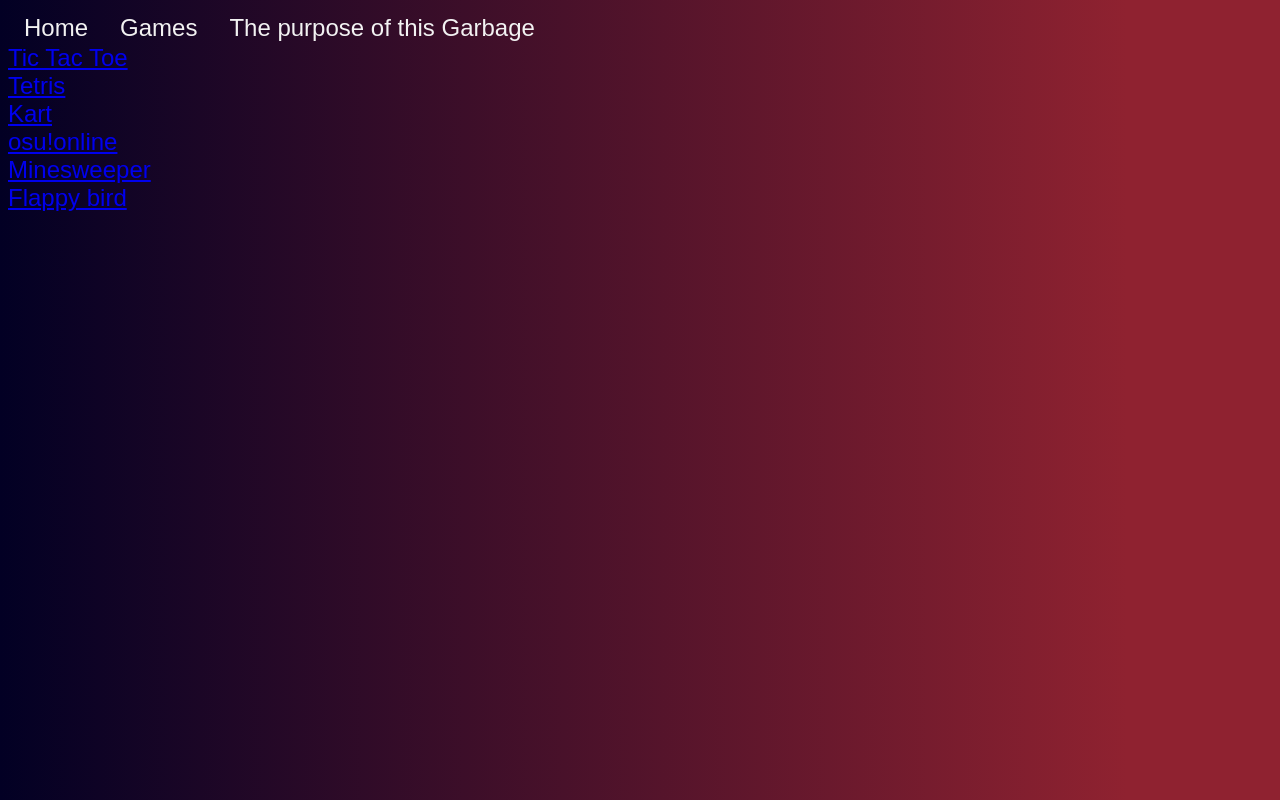
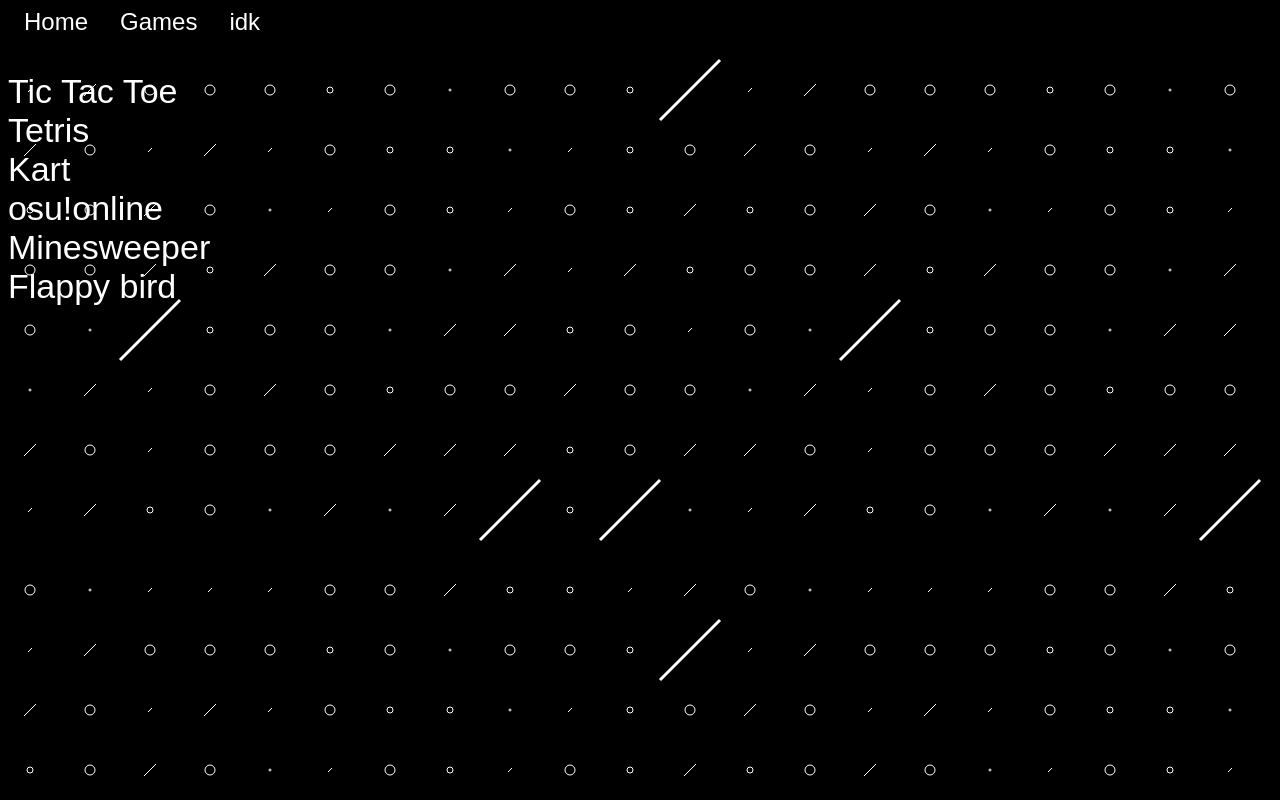
Before and after one commit to dizcorb/gaming, a plain HTML site: page games.html in a window 1280 px wide. Drawn offline with Linux system fonts and the light colour scheme.

Commit message:
i dont know
v

```diff
--- a/games.html
+++ b/games.html
@@ -3,16 +3,19 @@
     <title> dizcord gaming  </title>
     <link rel="icon" href="icon.ico">
     <link rel="stylesheet" href="style.css">
+    <meta name="viewport" content="width=device-width, initial-scale=1.0">
 </head>
 <body>
     <div class="navbar">
-        <a href="index.html">Home</a>
-        <a href="games.html">Games</News</a>
-        <a href="about.html">The purpose of this Garbage</a>
+        <ul>
+            <li><a href="index.html">Home</a></li>
+            <li><a href="games.html">Games</a></li>
+            <li><a href="about.html">idk</a></li>
+          </ul>
       </div>
       <br>
       <br>
-      <div class="games"></div>
+      <div class="games">
       <a href="tictactoe/index.html"> Tic Tac Toe</a>
       <br>
       <a href="tetris/tetris.html">Tetris</a>
@@ -24,4 +27,5 @@
       <a href="minesweeper/mine.html"> Minesweeper</a>
       <br>
       <a href="flappybird/bird.html">Flappy bird</a>
+      </div>
 </body>
--- a/style.css
+++ b/style.css
@@ -1,41 +1,45 @@
 body {
-    background: rgb(2,0,36);
-background: linear-gradient(90deg, rgba(2,0,36,1) 0%, rgba(143,34,48,1) 88%);
+  background-image: url("background.svg");
 }
-/* The navigation bar */
-.navbar {
-    overflow: hidden;
-    position: fixed; /* Set the navbar to fixed position */
-    top: 0; /* Position the navbar at the top of the page */
-    width: 100%; /* Full width */
-  }
 
-  /* Links inside the navbar */
-  .navbar a {
-    float: left;
-    display: block;
-    color: #f2f2f2;
-    text-align: center;
-    padding: 14px 16px;
-    text-decoration: none;
-  }
+ul {
+  list-style-type: none;
+  margin: 0;
+  padding: 0;
+  overflow: hidden;
+  background-color: black;
+}
 
-  /* Change background on mouse-over */
-  .navbar a:hover  {
-    color: red;
-  }
+li {
+  float: left;
+}
 
-  /* Main content */
-  .main {
-    margin-top: 30px; /* Add a top margin to avoid content overlay */
-  }
-  a {
-      font-family: sans-serif;
-      font-size: 24px;
-  }
+li a {
+  display: inline;
+  color: white;
+  text-align: center;
+  padding: 14px 16px;
+  text-decoration: none;
+  font-size: 24px;
+  font-family: sans-serif;
+}
+
+li a:hover {
+  background-color: red;
+}
   h1 {
     color:white;
     font-size: 45px;
     font-family: sans-serif;
     text-align: center;
   }
+
+  a {
+    text-decoration: none;
+    color: white;
+    font-family: sans-serif;
+    font-size: 34px;
+  }
+  a:hover {
+    color: red;
+  }
```
Also changed, not shown: about.html (+6 -3 lines), index.html (+7 -3 lines), osu!online/osu.html (+1 -1 lines), background.svg (added).
